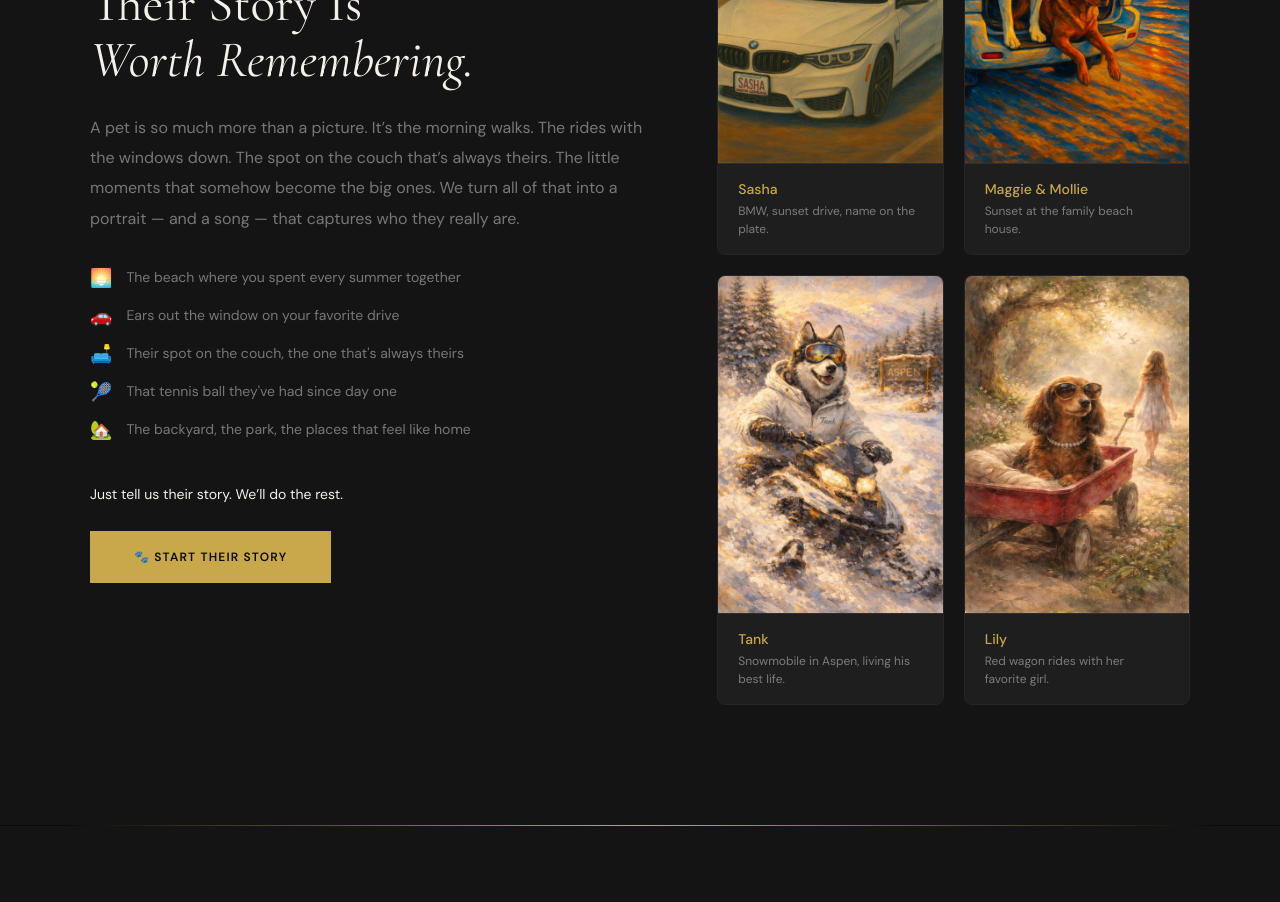
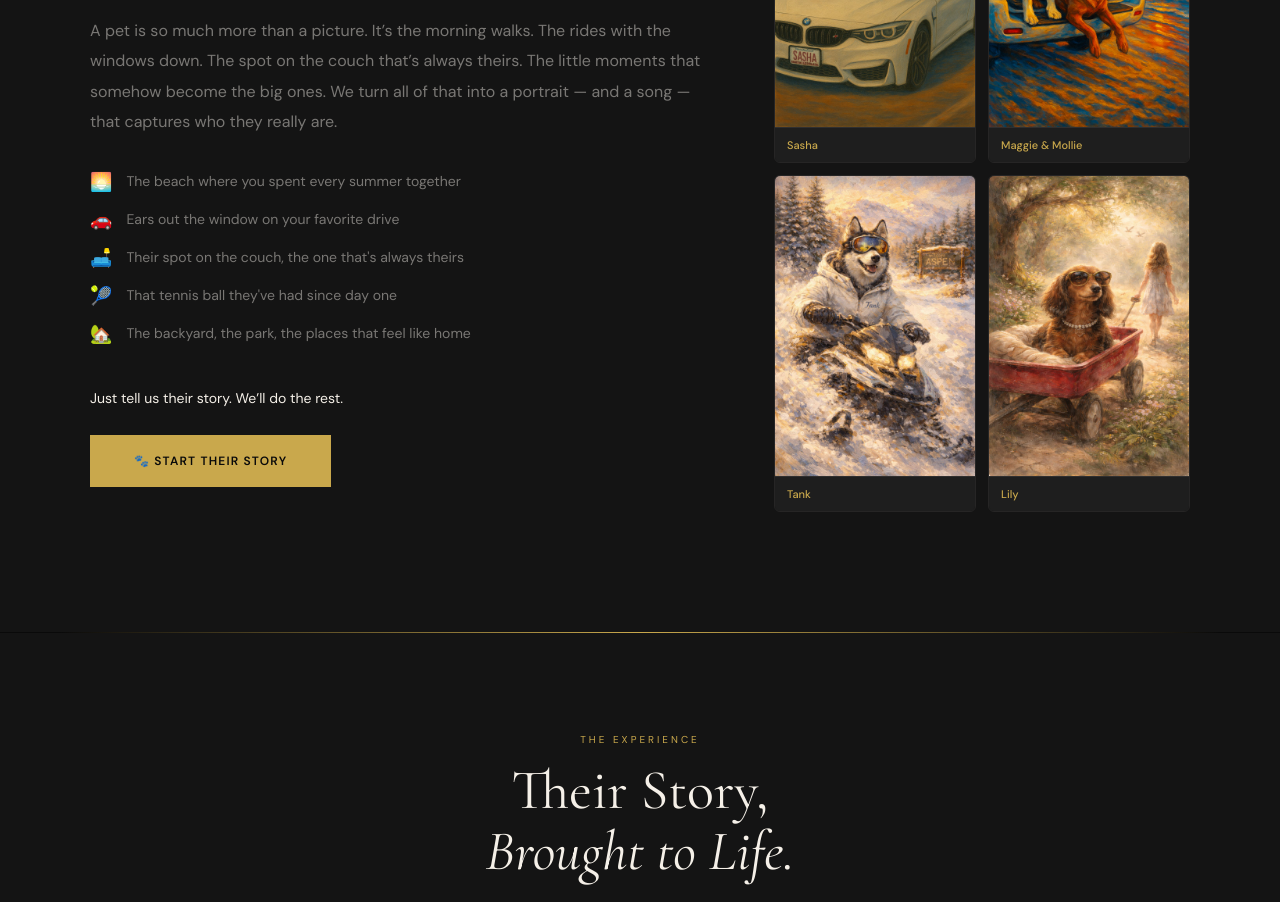
Before and after one commit to johnagreuling/petprintsstudio, a Next.js app: page / in a window 1280 px wide. Shown: the part 2800-3702 px from the top of the page. Built offline with nearby package versions, Linux system fonts and the light colour scheme.

Commit message:
fix: portrait cards much smaller — 1.5fr text vs 1fr portraits, compact captions

```diff
--- a/app/page.tsx
+++ b/app/page.tsx
@@ -256,7 +256,7 @@ export default function Home() {
 
       {/* MEMORY PORTRAIT FEATURE */}
       <section id="the-experience" style={{padding:'120px 60px',background:'var(--soft)'}}>
-        <div style={{maxWidth:1100,margin:'0 auto',display:'grid',gridTemplateColumns:'1.2fr 1fr',gap:60,alignItems:'center'}}>
+        <div style={{maxWidth:1100,margin:'0 auto',display:'grid',gridTemplateColumns:'1.5fr 1fr',gap:60,alignItems:'center'}}>
           <div>
             <div style={{fontSize:10,letterSpacing:'.3em',textTransform:'uppercase',color:'var(--gold)',marginBottom:16}}>Signature Portrait &mdash; Starting at $49</div>
             <h2 className="serif" style={{fontSize:'clamp(36px,4vw,60px)',fontWeight:400,marginBottom:24,lineHeight:1.1}}>Their Story Is<br/><em>Worth Remembering.</em></h2>
@@ -282,33 +282,29 @@ export default function Home() {
           </div>
 
           {/* Portrait examples - full images */}
-          <div style={{display:'grid',gridTemplateColumns:'1fr 1fr',gap:20}}>
-            <div style={{borderRadius:8,overflow:'hidden',border:'1px solid var(--border)'}}>
+          <div style={{display:'grid',gridTemplateColumns:'1fr 1fr',gap:12}}>
+            <div style={{borderRadius:6,overflow:'hidden',border:'1px solid var(--border)'}}>
               <img src="/portrait-sasha.png" alt="Sasha - Signature Portrait" style={{width:'100%',display:'block'}}/>
-              <div style={{background:'var(--mid)',padding:'16px 20px',borderTop:'1px solid var(--border)'}}>
-                <div style={{fontSize:14,color:'var(--gold)',fontWeight:500,marginBottom:4}}>Sasha</div>
-                <div style={{fontSize:12,color:'var(--muted)',lineHeight:1.5}}>BMW, sunset drive, name on the plate.</div>
+              <div style={{background:'var(--mid)',padding:'10px 12px',borderTop:'1px solid var(--border)'}}>
+                <div style={{fontSize:11,color:'var(--gold)',fontWeight:500}}>Sasha</div>
               </div>
             </div>
-            <div style={{borderRadius:8,overflow:'hidden',border:'1px solid var(--border)'}}>
+            <div style={{borderRadius:6,overflow:'hidden',border:'1px solid var(--border)'}}>
               <img src="/portrait-maggie-mollie.png" alt="Maggie & Mollie - Signature Portrait" style={{width:'100%',display:'block'}}/>
-              <div style={{background:'var(--mid)',padding:'16px 20px',borderTop:'1px solid var(--border)'}}>
-                <div style={{fontSize:14,color:'var(--gold)',fontWeight:500,marginBottom:4}}>Maggie &amp; Mollie</div>
-                <div style={{fontSize:12,color:'var(--muted)',lineHeight:1.5}}>Sunset at the family beach house.</div>
+              <div style={{background:'var(--mid)',padding:'10px 12px',borderTop:'1px solid var(--border)'}}>
+                <div style={{fontSize:11,color:'var(--gold)',fontWeight:500}}>Maggie &amp; Mollie</div>
               </div>
             </div>
-            <div style={{borderRadius:8,overflow:'hidden',border:'1px solid var(--border)'}}>
+            <div style={{borderRadius:6,overflow:'hidden',border:'1px solid var(--border)'}}>
               <img src="/portrait-tank.png" alt="Tank - Signature Portrait" style={{width:'100%',display:'block'}}/>
-              <div style={{background:'var(--mid)',padding:'16px 20px',borderTop:'1px solid var(--border)'}}>
-                <div style={{fontSize:14,color:'var(--gold)',fontWeight:500,marginBottom:4}}>Tank</div>
-                <div style={{fontSize:12,color:'var(--muted)',lineHeight:1.5}}>Snowmobile in Aspen, living his best life.</div>
+              <div style={{background:'var(--mid)',padding:'10px 12px',borderTop:'1px solid var(--border)'}}>
+                <div style={{fontSize:11,color:'var(--gold)',fontWeight:500}}>Tank</div>
               </div>
             </div>
-            <div style={{borderRadius:8,overflow:'hidden',border:'1px solid var(--border)'}}>
+            <div style={{borderRadius:6,overflow:'hidden',border:'1px solid var(--border)'}}>
               <img src="/portrait-lily.png" alt="Lily - Signature Portrait" style={{width:'100%',display:'block'}}/>
-              <div style={{background:'var(--mid)',padding:'16px 20px',borderTop:'1px solid var(--border)'}}>
-                <div style={{fontSize:14,color:'var(--gold)',fontWeight:500,marginBottom:4}}>Lily</div>
-                <div style={{fontSize:12,color:'var(--muted)',lineHeight:1.5}}>Red wagon rides with her favorite girl.</div>
+              <div style={{background:'var(--mid)',padding:'10px 12px',borderTop:'1px solid var(--border)'}}>
+                <div style={{fontSize:11,color:'var(--gold)',fontWeight:500}}>Lily</div>
               </div>
             </div>
           </div>
```
